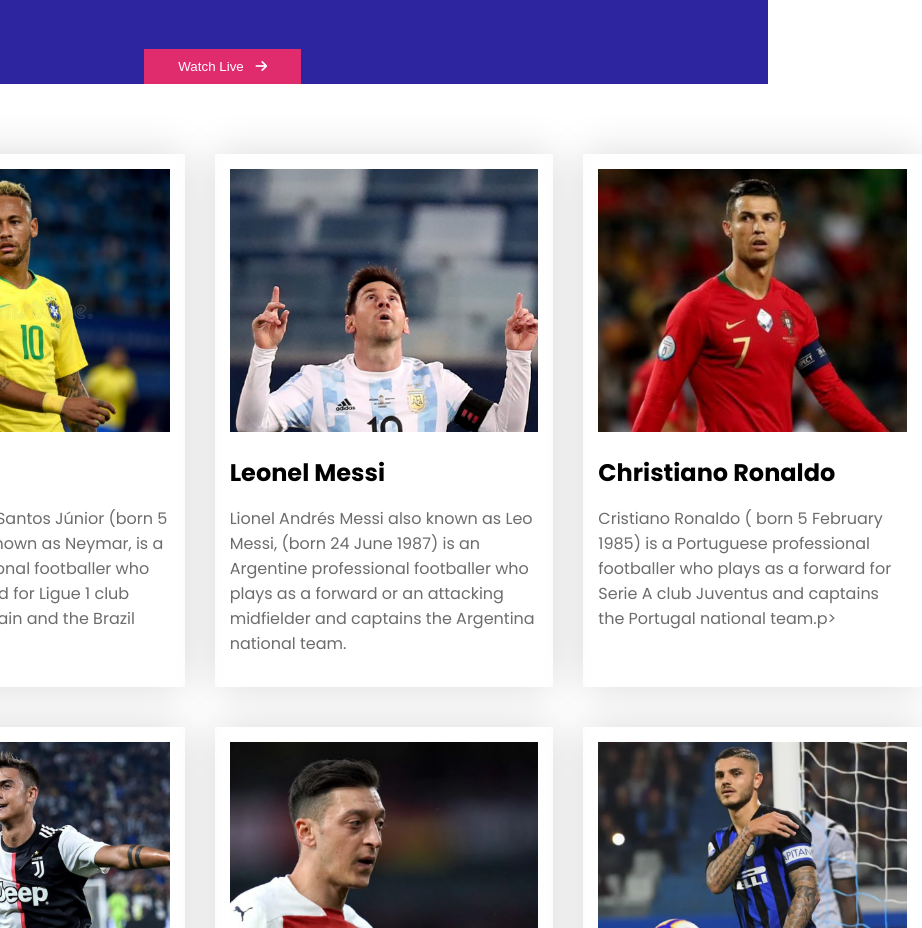
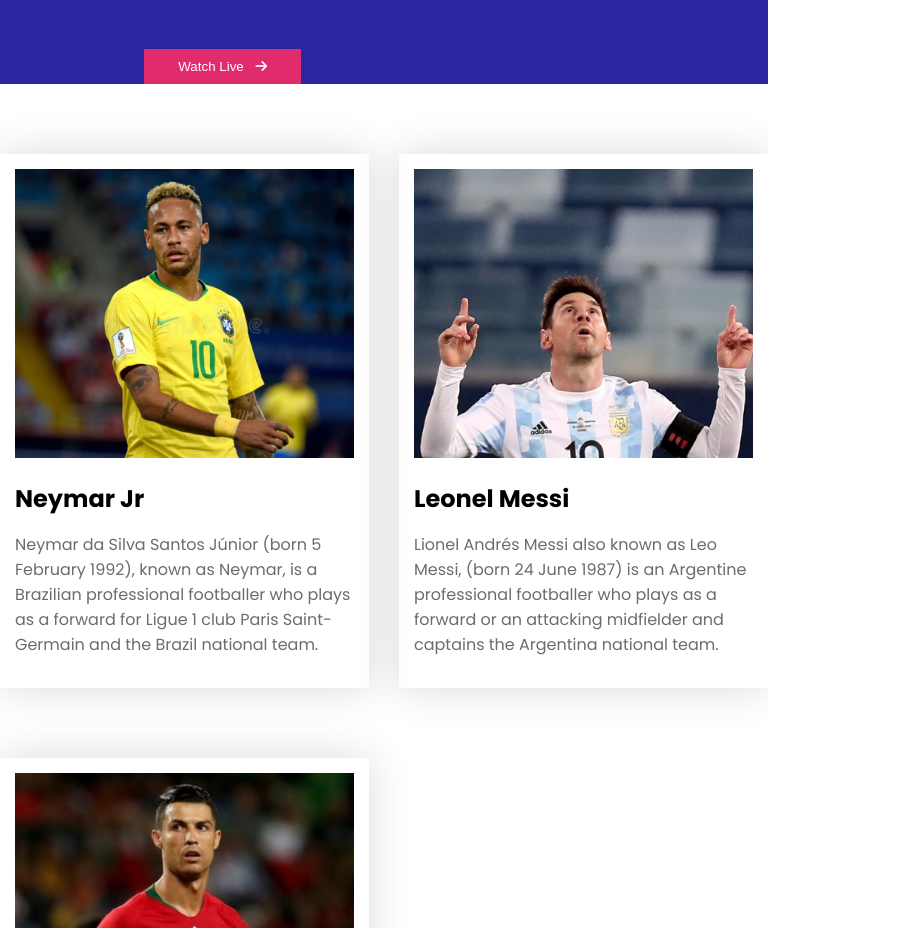
Before and after one commit to RafiulAlam98/responsive-football-2nd-assignment, a plain HTML site: page index.html in a window 768 px wide. Shown: the part 372-1300 px from the top of the page, 922 px wide, since content can reach past the window. Drawn offline with Linux system fonts and the light colour scheme.

Commit message:
tablet-version-added

```diff
--- a/css/style.css
+++ b/css/style.css
@@ -158,7 +158,6 @@ footer {
       Media Queries
 ---------------------- */
 /*
-
 /* -----------
 Mobile devices
 -------------- */
@@ -199,3 +198,17 @@ Mobile devices
     width: 300px;
   }
 }
+
+/* -------------------
+      tablet device
+--------------- */
+
+@media only screen and (min-width: 768px) and (max-width: 992px) {
+  .players {
+    display: grid;
+    grid-template-columns: repeat(2, 1fr);
+  }
+  .player-container {
+    width: 100%;
+  }
+}
```
